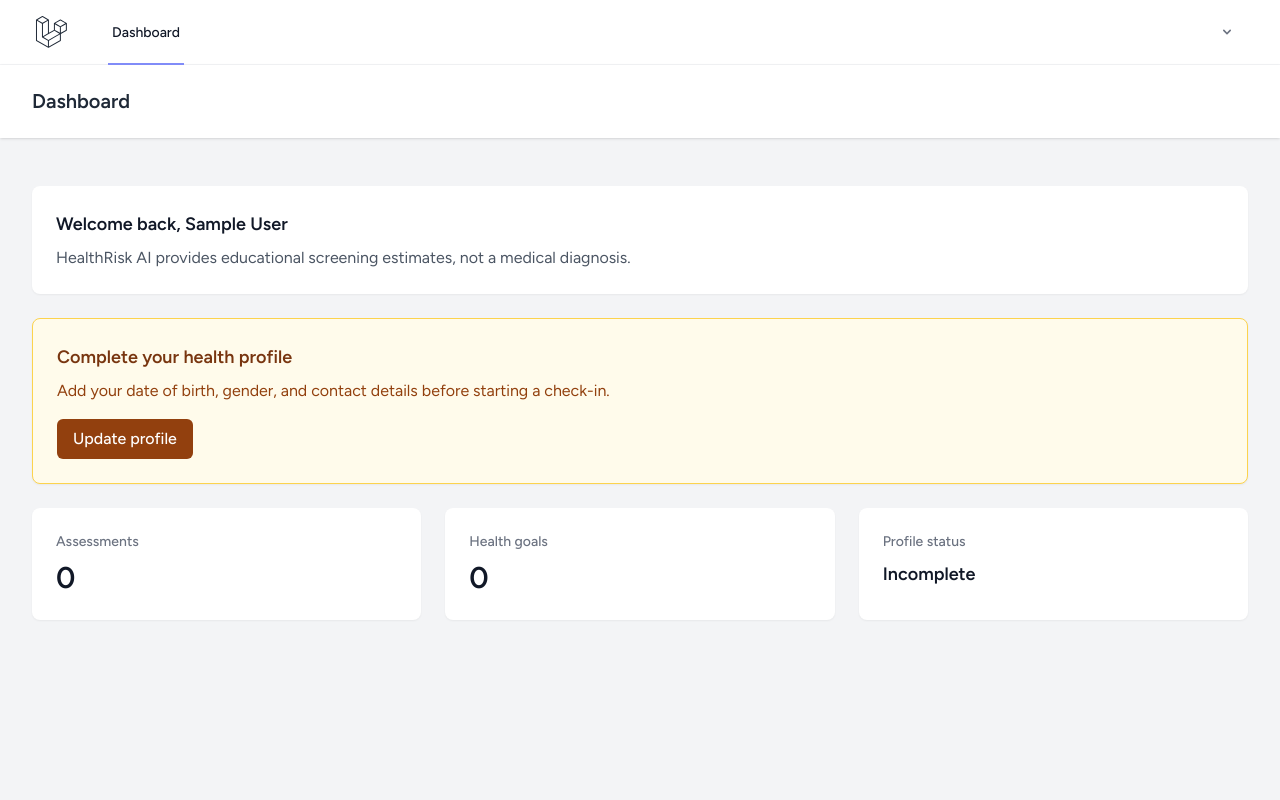
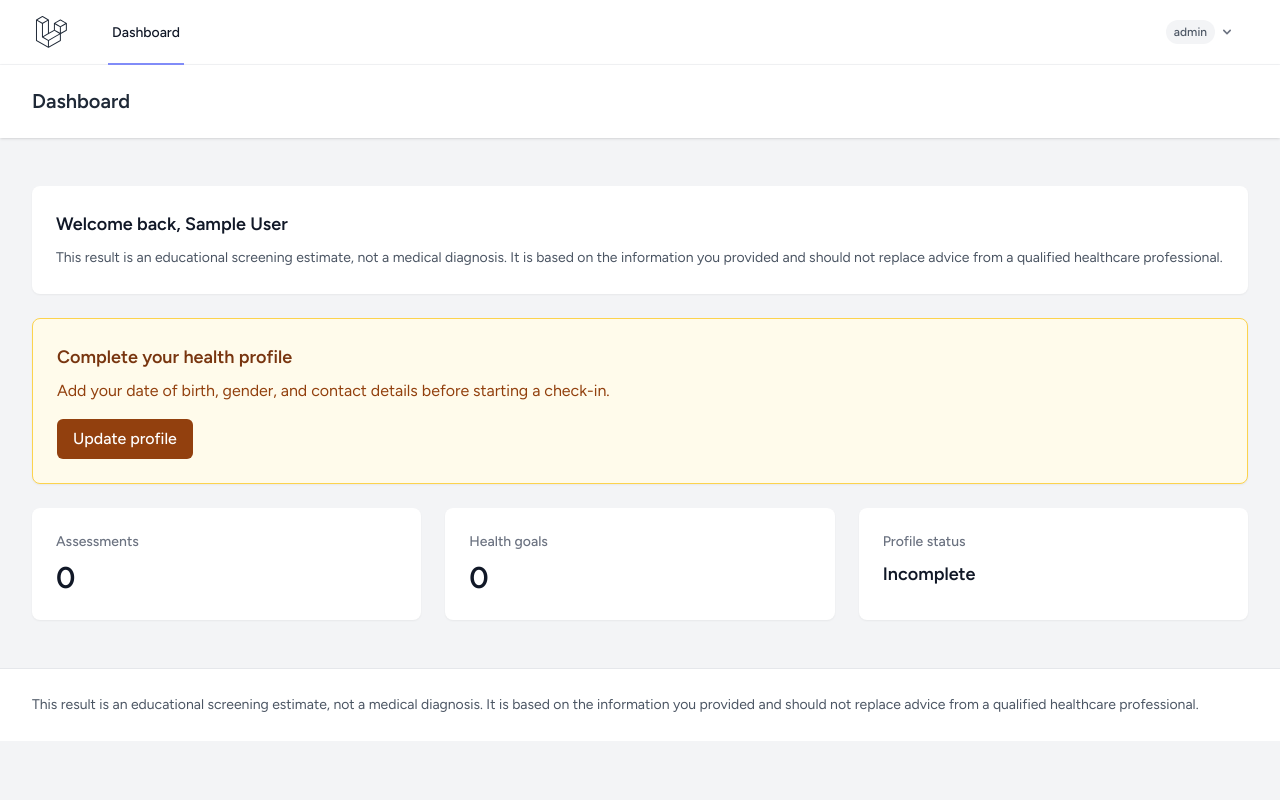
Before and after one commit to Jay-kod/HRAI, a Laravel app: page /dashboard in a window 1280 px wide. Run offline with Laravel 12, Linux system fonts and the light colour scheme; the visitor is signed in with stand-in values (Sample User, id 1); data that the repository does not hold is empty; style sheets or scripts are compiled from the project's sources; some libraries are stand-ins or nearby versions.

Commit message:
Complete shared UI foundation
Co-authored-by: Copilot <223556219+Copilot@users.noreply.github.com>

```diff
--- /dev/null
+++ b/resources/views/components/health-disclaimer.blade.php
@@ -0,0 +1,3 @@
+<p {{ $attributes->merge(['class' => 'text-sm leading-6 text-gray-600']) }}>
+    This result is an educational screening estimate, not a medical diagnosis. It is based on the information you provided and should not replace advice from a qualified healthcare professional.
+</p>
--- a/resources/views/dashboard.blade.php
+++ b/resources/views/dashboard.blade.php
@@ -11,9 +11,7 @@
                 <div class="bg-white overflow-hidden shadow-sm sm:rounded-lg">
                     <div class="p-6 text-gray-900">
                         <h3 class="text-lg font-semibold">Welcome back, {{ auth()->user()->name }}</h3>
-                        <p class="mt-2 text-base text-gray-600">
-                            HealthRisk AI provides educational screening estimates, not a medical diagnosis.
-                        </p>
+                        <x-health-disclaimer class="mt-2" />
                     </div>
                 </div>
 
--- a/resources/views/layouts/app.blade.php
+++ b/resources/views/layouts/app.blade.php
@@ -31,6 +31,12 @@
             <main>
                 {{ $slot }}
             </main>
+
+            <footer class="border-t border-gray-200 bg-white px-4 py-6 sm:px-6 lg:px-8">
+                <div class="mx-auto max-w-7xl">
+                    <x-health-disclaimer />
+                </div>
+            </footer>
         </div>
     </body>
 </html>
--- a/resources/views/livewire/layout/navigation.blade.php
+++ b/resources/views/livewire/layout/navigation.blade.php
@@ -42,6 +42,7 @@ new class extends Component
                     <x-slot name="trigger">
                         <button class="inline-flex items-center px-3 py-2 border border-transparent text-sm leading-4 font-medium rounded-md text-gray-500 bg-white hover:text-gray-700 focus:outline-none transition ease-in-out duration-150">
                             <div x-data="{{ json_encode(['name' => auth()->user()->name]) }}" x-text="name" x-on:profile-updated.window="name = $event.detail.name"></div>
+                            <span class="ms-2 rounded-full bg-gray-100 px-2 py-1 text-xs text-gray-600">{{ auth()->user()->role->value }}</span>
 
                             <div class="ms-1">
                                 <svg class="fill-current h-4 w-4" xmlns="http://www.w3.org/2000/svg" viewBox="0 0 20 20">
@@ -91,6 +92,7 @@ new class extends Component
             <div class="px-4">
                 <div class="font-medium text-base text-gray-800" x-data="{{ json_encode(['name' => auth()->user()->name]) }}" x-text="name" x-on:profile-updated.window="name = $event.detail.name"></div>
                 <div class="font-medium text-sm text-gray-500">{{ auth()->user()->email }}</div>
+                <div class="mt-1 text-xs uppercase tracking-wide text-gray-500">{{ auth()->user()->role->value }}</div>
             </div>
 
             <div class="mt-3 space-y-1">
```
Also changed, not shown: docs/TODO.md (+1 -1 lines), resources/views/components/risk-level-badge.blade.php (added, +22 -0 lines), docs/CHANGELOG.md.
